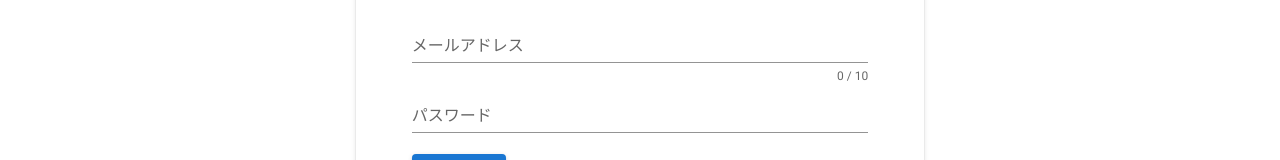
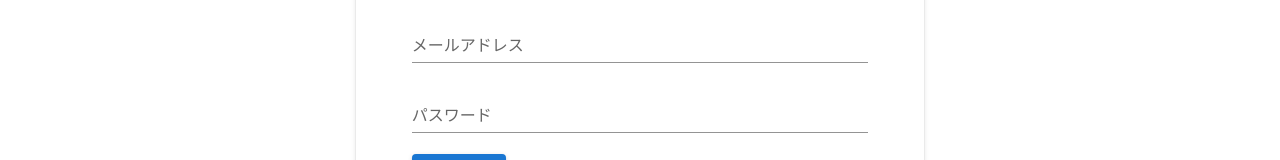
Before and after one commit to inoue0124/experiment-web, a Nuxt app in the folder front/: page / in a window 1280 px wide. Shown: the part 166-326 px from the top of the page. Built offline with nearby package versions, Linux system fonts and the light colour scheme; what vue2-editor would draw is missing.

Commit message:
ログイン画面のカウンターを削除

```diff
--- a/front/pages/index.vue
+++ b/front/pages/index.vue
@@ -9,7 +9,6 @@
           <v-form @submit.prevent="post">
             <v-text-field
               v-model="email"
-              :counter="10"
               label="メールアドレス"
               required
             ></v-text-field>
```
